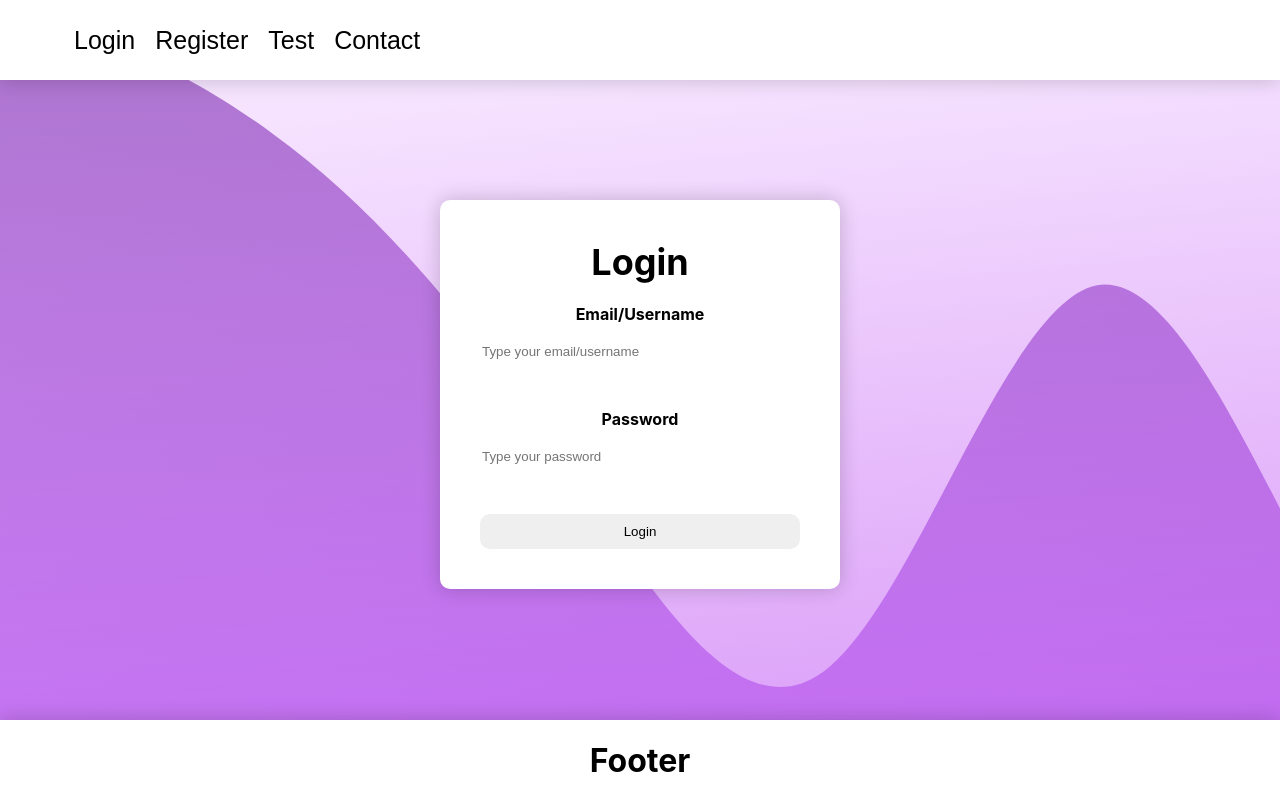
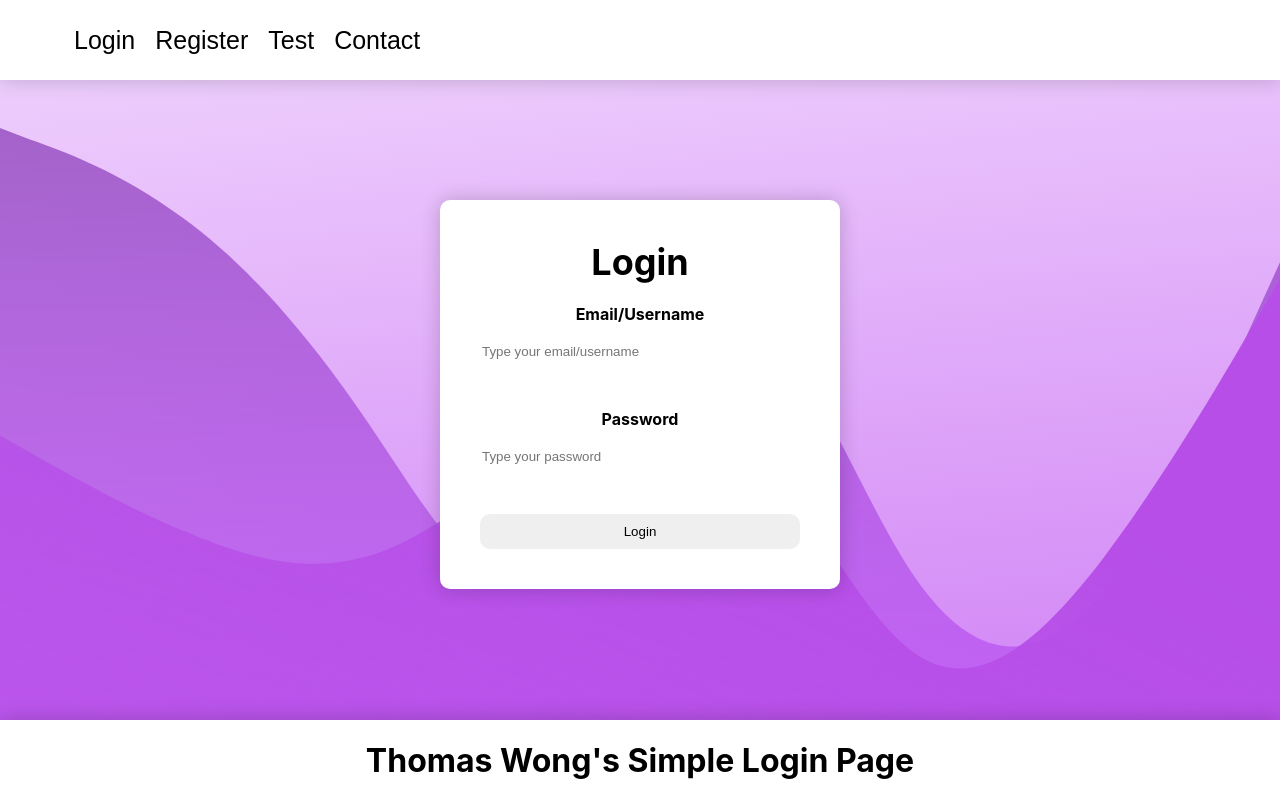
Before and after one commit to ThomasKWWong/simple-login, a React (Create React App) app in the folder client/: page /login in a window 1280 px wide. Built offline with nearby package versions, Linux system fonts and the light colour scheme.

Commit message:
fully working scaled svg background

```diff
--- a/client/src/App.js
+++ b/client/src/App.js
@@ -3,6 +3,7 @@ import Login from './pages/Login';
 import Register from './pages/Register';
 import Test from './pages/Test'
 import Welcome from './pages/Welcome';
+import Contact from './pages/Contact';
 import NoPage from './pages/NoPage';
 import React from 'react';
 
@@ -15,6 +16,7 @@ const App = () => {
                     <Route path='/login' element = {<Login />} />
                     <Route path='/register' element = {<Register />} />
                     <Route path='/welcome' element = {<Welcome />} />
+                    <Route path='/contact' element ={<Contact />} />
                     <Route path='/testing' element = {<Test />} />
                     <Route path="*" element = {<NoPage />} />
                 </Routes>
--- a/client/src/components/BGWave.js
+++ b/client/src/components/BGWave.js
@@ -1,29 +1,13 @@
 import React from 'react';
-import { SSVG, SDiv } from './styles';
+import { FWave, SDiv } from './styles';
+import { Background, BWave } from "./styles";
 
 const BGWave = () => {
     return (
         <SDiv>
-            <SSVG width="1920" height="1080" viewBox="0 0 1920 1080" fill="none" xmlns="http://www.w3.org/2000/svg">
-            <rect width="1920" height="1080" fill="url(#paint0_linear_1_7)"/>
-            <defs>
-            <linearGradient id="paint0_linear_1_7" x1="860" y1="48.5" x2="960" y2="1080" gradientUnits="userSpaceOnUse">
-            <stop stop-color="#F6E4FF"/>
-            <stop offset="1" stop-color="#CF7EF5"/>
-            </linearGradient>
-            </defs>
-            </SSVG>
-
-            <SSVG width="1920" height="1008" viewBox="0 0 1920 1008" fill="none" xmlns="http://www.w3.org/2000/svg">
-            <path fill-rule="evenodd" clip-rule="evenodd" d="M0 0L46 17.5C91 33.25 183 66.5 274 134.75C366 201.25 457 302.75 549 437.5C640 570.5 731 738.5 823 672C914 605.5 1006 302.75 1097 285.25C1189 269.5 1280 537.25 1371 672C1463 806.75 1554 806.75 1646 705.25C1737 605.5 1829 402.5 1874 302.75L1920 201.25V1008H1874C1829 1008 1737 1008 1646 1008C1554 1008 1463 1008 1371 1008C1280 1008 1189 1008 1097 1008C1006 1008 914 1008 823 1008C731 1008 640 1008 549 1008C457 1008 366 1008 274 1008C183 1008 91 1008 46 1008H0V0Z" fill="url(#paint0_linear_1_9)"/>
-            <defs>
-            <linearGradient id="paint0_linear_1_9" x1="960" y1="0" x2="960" y2="1008" gradientUnits="userSpaceOnUse">
-            <stop stop-color="#5E0098" stop-opacity="0.51"/>
-            <stop offset="1" stop-color="#9E00FF" stop-opacity="0.24"/>
-            </linearGradient>
-            </defs>
-            </SSVG>
-
+            <Background/>
+            <BWave/>
+            <FWave/>
         </SDiv>
     )
 }
--- a/client/src/components/Footer.js
+++ b/client/src/components/Footer.js
@@ -4,7 +4,7 @@ const Footer = () => {
     return (
         <FootDiv>
             <TextSpan>
-                <h1>Footer</h1>
+                <h1>Thomas Wong's Simple Login Page</h1>
             </TextSpan>
         </FootDiv>
     )
--- a/client/src/components/Registration.js
+++ b/client/src/components/Registration.js
@@ -1,5 +1,6 @@
 import React, { useState } from 'react';
-import { SButton, SForm, SFormControl, SFormTitle, SInput, SLabel, SDivR } from './styles'
+import { SButton, SForm, SFormControl, SFormTitle, SInput, SLabel, SDivR, AnimatedDiv } from './styles'
+import BGWave from './BGWave';
 
 const Registration = () => {
     const [username, setUsername] = useState('');
@@ -30,6 +31,8 @@ const Registration = () => {
     }
 
     return (
+        <AnimatedDiv>
+            <BGWave/>
             <SDivR>
                 <SForm onSubmit={registerUser}>
                     <SFormTitle>Register</SFormTitle> <br/>
@@ -44,6 +47,7 @@ const Registration = () => {
                     <SButton type = "submit">Register</SButton>
                 </SForm>
             </SDivR>
+        </AnimatedDiv>
     )
 }
 
--- a/client/src/components/styles.js
+++ b/client/src/components/styles.js
@@ -1,5 +1,8 @@
 import styled, { keyframes } from 'styled-components';
 import { Link } from 'react-router-dom';
+import { ReactComponent as BG} from '../assets/bg.svg';
+import { ReactComponent as Backwave} from '../assets/backwave.svg';
+import { ReactComponent as Frontwave} from '../assets/frontwave.svg';
 
 
 export const TextSpan = styled.span`
@@ -166,10 +169,32 @@ export const SSVG = styled.svg`
     width: 100%;
 `
 
-export const SDiv = styled.svg`
+export const SDiv = styled.div`
     position: absolute;
     top: 0;
     left: 0;
-    height: 100vh;
+    height: 100%;
     width: 100%;
 `
+
+export const Background = styled(BG)`
+    position: fixed;
+    bottom: 0;
+    left: 0;
+`
+
+export const FWave = styled(Frontwave)`
+    position: absolute;
+    bottom: 0;
+    left: 0;
+    height: auto;
+    width: 100%;
+`
+
+export const BWave = styled(Backwave)`
+    position: absolute;
+    bottom: 0;
+    left: 0;
+    height: auto;
+    width: 100%;
+`
--- /dev/null
+++ b/client/src/pages/Contact.js
@@ -0,0 +1,15 @@
+import React from 'react';
+import Header from '../components/Header';
+import Footer from '../components/Footer';
+import { SDiv } from '../components/styles';
+
+const Contact = () =>{
+    return (
+        <SDiv>
+            <Header/>
+            <Footer/>
+        </SDiv>
+    )
+}
+
+export default Contact;
--- a/client/src/pages/Welcome.js
+++ b/client/src/pages/Welcome.js
@@ -1,7 +1,8 @@
 import React, { useEffect, useState } from "react";
 import Header from '../components/Header';
 import Footer from '../components/Footer';
-import { SDivL } from '../components/styles';
+import { AnimatedDiv, SDivR } from '../components/styles';
+import BGWave from "../components/BGWave";
 
 
 const Welcome = () => {
@@ -50,14 +51,15 @@ const Welcome = () => {
 
 
     return (
-        <>
-        <Header/>
-        <SDivL>
-        <h1>Welcome {username || "username not found"},</h1> <br/>
-        <h2>Enjoy your stay</h2>
-        </SDivL>
-        <Footer/>
-        </>
+        <AnimatedDiv>
+            <BGWave/>
+            <Header/>
+            <SDivR>
+                <h1>Welcome {username || "username not found"},</h1> <br/>
+                <h2>Enjoy your stay!</h2>
+            </SDivR>
+            <Footer/>
+        </AnimatedDiv>
     )
 }
 
```
Lines whose indentation alone changed are shown as unchanged.
